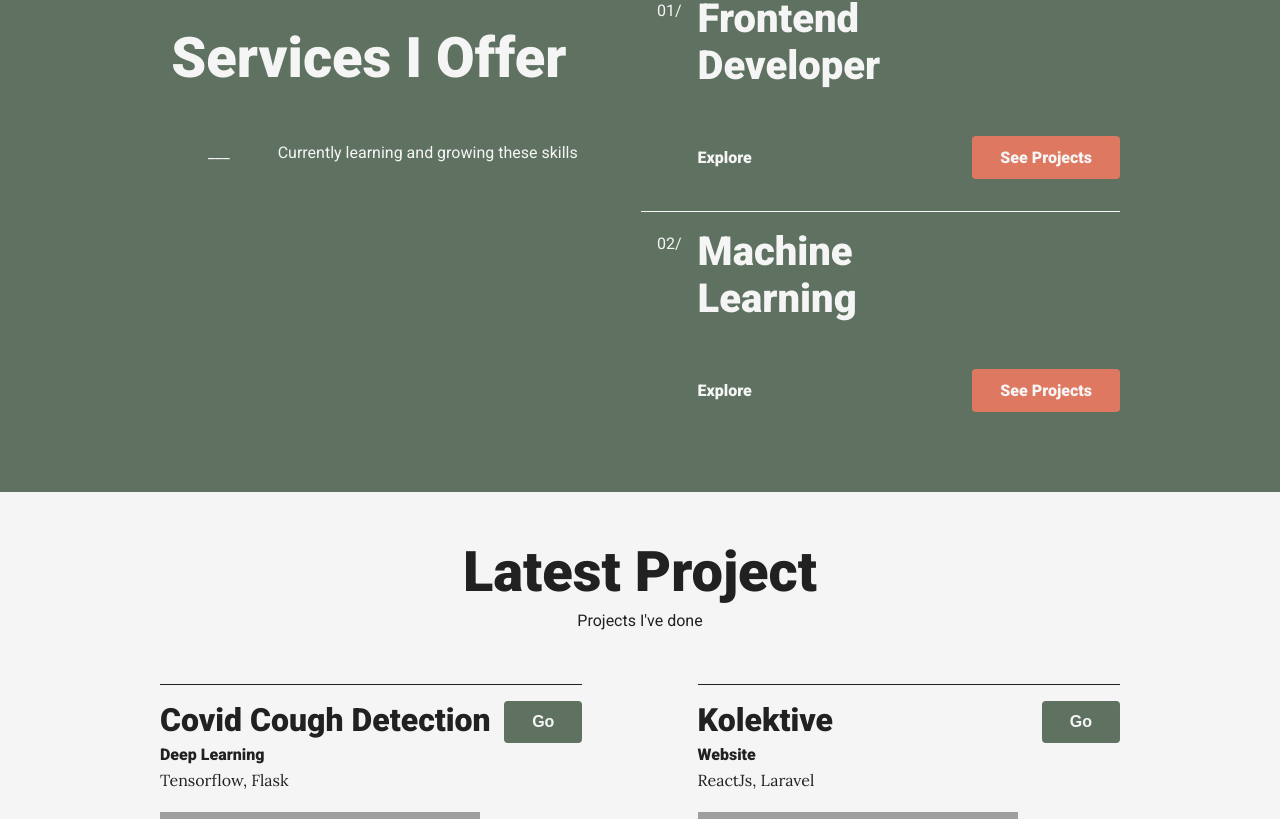
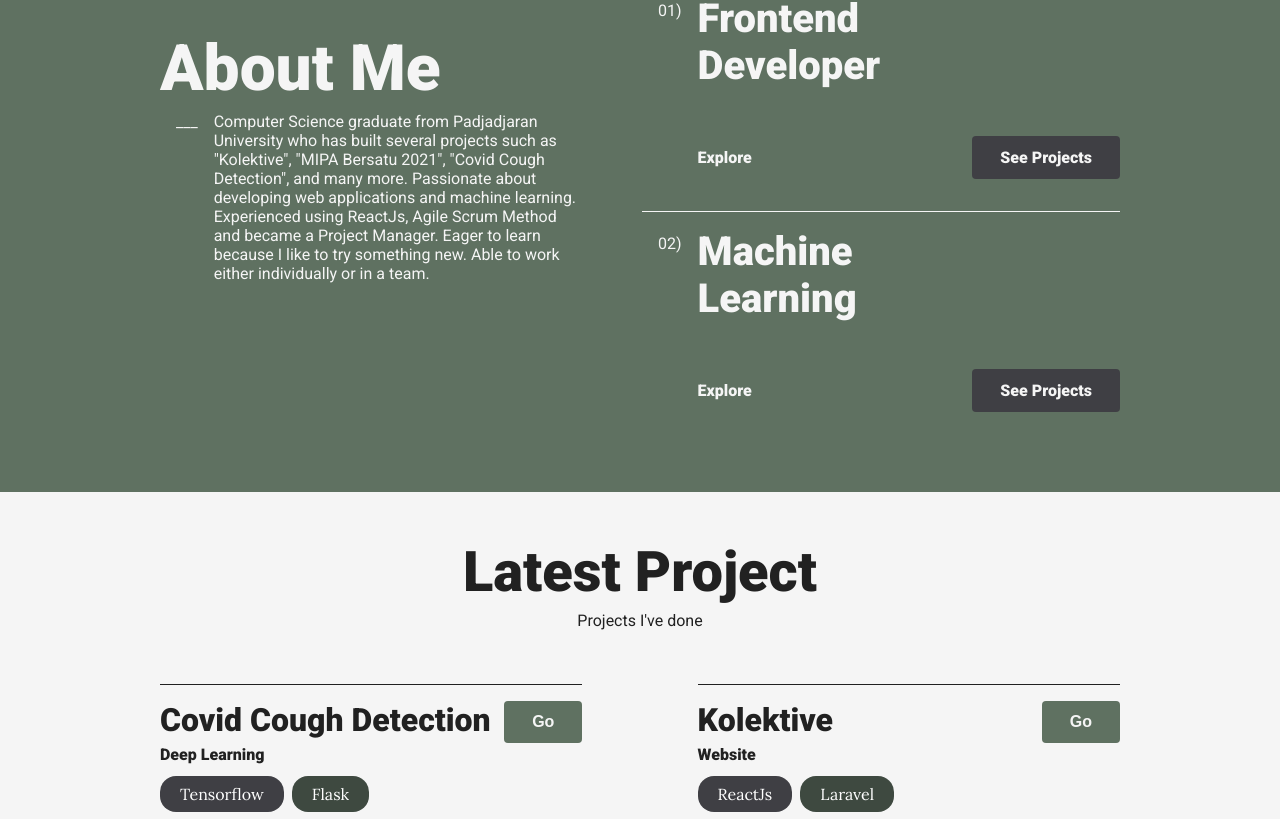
Before and after one commit to bagasapk/bagaskara, a React (Create React App) app: page / in a window 1280 px wide. Shown: the part 741-1560 px from the top of the page. Built offline with nearby package versions, Linux system fonts and the light colour scheme; grey boxes are pictures that could not be loaded.

Commit message:
color + add text

```diff
--- a/src/App.css
+++ b/src/App.css
@@ -43,9 +43,10 @@ html {
 
 body {
   --color-first: #f5f5f5;
-  --color-second: #df7861;
+  --color-second: #3f3f44;
   --color-third: #5f7161;
   --color-fourth: #fcf8e8;
+  --color-fifth: #3e4940;
   --color-black: #212121;
 
   /* --color-fifth: #F3f3f3; */
@@ -223,6 +224,11 @@ a {
   align-items: flex-end;
 }
 
+.links a:hover {
+  color: var(--color-first);
+  background-color: var(--color-second);
+}
+
 .navbar .chat,
 .button-primary,
 .button-secondary,
@@ -236,14 +242,12 @@ a {
 .button-secondary,
 .project,
 .Footer,
-.links a:hover,
 .button-secondary:hover {
   color: var(--color-first);
   cursor: pointer;
 }
 
-.navbar .chat:hover,
-.links a:hover {
+.navbar .chat:hover {
   background-color: var(--color-third);
 }
 
@@ -347,7 +351,7 @@ a {
 }
 
 .is-text-left {
-  text-align: left;
+  text-align: start;
 }
 
 .is-margin-block {
@@ -393,7 +397,7 @@ a {
 }
 
 .home .links {
-  background-color: var(--color-black);
+  background-color: var(--color-third);
   color: var(--color-first);
 }
 
@@ -404,18 +408,28 @@ a {
 
 .links a {
   border-radius: 0 0.25rem 0.25rem 0;
-  border: 2px solid var(--color-black);
+  border: 2px solid var(--color-third);
   background-color: white;
 }
 
 .project .list {
   width: 40vw;
 }
+.project button {
+  background-color: var(--color-fifth);
+}
 
 .service {
   margin-top: 2rem;
   background-color: var(--color-third);
   color: var(--color-first);
+}
+.service h2 {
+  font-size: 4rem;
+  margin-bottom: 0;
+}
+.sub_service {
+  margin-right: 4rem;
 }
 
 .skills h2 {
@@ -468,10 +482,25 @@ a {
   z-index: 2;
 }
 
+.datatech {
+  padding: .5rem 1.25rem;
+  margin-right: .5rem;
+  border-radius: 1rem;
+}
+
+.datatech0 {
+  background-color: var(--color-second);
+  color: white;
+}
+.datatech1 {
+  background-color: var(--color-fifth);
+  color: white;
+}
+
 /* Extra small devices (phones, 600px and down) */
 @media only screen and (max-width: 600px) {
-  .home .wannabe{
-    width: auto
+  .home .wannabe {
+    width: auto;
   }
   .is-margin {
     margin-inline: 1.5rem;
@@ -625,7 +654,7 @@ a {
 
 /* Medium devices (landscape tablets, 768px and up) */
 @media only screen and (min-width: 768px) and (max-width: 1024px) {
-  .is-margin{
+  .is-margin {
     margin-inline: 5rem;
   }
   .photo img {
@@ -663,13 +692,13 @@ a {
   .close-icon {
     left: calc(86vw);
   }
-  .home .detail{
+  .home .detail {
     width: 30vw;
   }
 }
 
 /* Extra large devices (large laptops and desktops, 1200px and up) */
-@media only screen and (min-width: 1025px) and (max-width:1439px) {
+@media only screen and (min-width: 1025px) and (max-width: 1439px) {
   .photo img {
     margin-right: 0;
     top: calc(19vh);
--- a/src/App.js
+++ b/src/App.js
@@ -3,6 +3,7 @@ import { Routes, Route } from "react-router-dom";
 import Home from "./pages/Home";
 import Navbar from "./components/Navbar";
 import Footer from "./components/Footer";
+// import Home2 from "./pages/Home2";
 
 function App() {
   return (
@@ -10,6 +11,7 @@ function App() {
       <Navbar></Navbar>
       <Routes>
         <Route path="/" element={<Home />} />
+        {/* <Route path="/version2" element={<Home2 />} /> */}
       </Routes>
       <Footer></Footer>
     </div>
--- a/src/pages/Home.js
+++ b/src/pages/Home.js
@@ -22,39 +22,39 @@ const Home = () => {
     {
       name: "Covid Cough Detection",
       type: "Deep Learning",
-      tech: "Tensorflow, Flask",
+      tech: ["Tensorflow", "Flask"],
       desc: "Covid Cough Detection is a website that is intended to fulfill my final project as a student at Padjadjaran University. This website can identify positive and negative covid by real-time testing. Built using the DenseNet201 architectural model and Flask as a microframework",
       image: Covid,
     },
     {
       name: "Kolektive",
       type: "Website",
-      tech: "ReactJs, Laravel",
+      tech: ["ReactJs", "Laravel"],
       desc: "Kolektive is a website intended to collect donations. The donation is intended for the organization of the event. Users can be organizers or donors.  This website is built with ReactJs framework and Laravel with agile methods.",
       image: Kolektive,
     },
     {
       name: "Intern Waktukita",
       type: "Website",
-      tech: "ReactJs",
+      tech: ["ReactJs"],
       image: waktukita,
     },
     {
       name: "Lost and Found",
       type: "Website",
-      tech: "ReactJs,Laravel",
+      tech: ["ReactJs", "Laravel"],
       image: lnf,
     },
     {
       name: "Mipa Bersatu",
       type: "Website",
-      tech: "Laravel",
+      tech: ["Laravel"],
       image: mb,
     },
     {
       name: "Cuciin",
       type: "Website",
-      tech: "Laravel",
+      tech: ["Laravel"],
       image: cuciin,
     },
   ];
@@ -124,18 +124,26 @@ const Home = () => {
       </section>
       <div className="gallery">
         <section className="service is-flex is-padding-inline is-padding-block between">
-          <div>
-            <h1>Services I Offer</h1>
+          <div className="is-text-left sub_service">
+            <h2>About Me</h2>
             <div className="is-flex around">
-              <p className="is-margin-inline">___</p>
-              <p>Currently learning and growing these skills</p>
+              <p className="is-smaller-margin-inline">___</p>
+              <p>
+                Computer Science graduate from Padjadjaran University who has
+                built several projects such as "Kolektive", "MIPA Bersatu 2021",
+                "Covid Cough Detection", and many more. Passionate about
+                developing web applications and machine learning. Experienced
+                using ReactJs, Agile Scrum Method and became a Project Manager.
+                Eager to learn because I like to try something new. Able to work
+                either individually or in a team.
+              </p>
             </div>
           </div>
           <div>
             <div className="skills w-bigger">
               {skills.map((data, key) => (
                 <div className="is-border-white-top is-flex is-smaller-padding-block">
-                  <p className="is-smaller-margin-inline">0{key + 1}/</p>
+                  <p className="is-smaller-margin-inline">{`0${key + 1})`}</p>
                   <div className="is-grid h-50">
                     <h2 className="is-null w-50 is-text-left">{data.name}</h2>
                     <div className="is-flex align-center between w-normal">
@@ -163,7 +171,13 @@ const Home = () => {
                   <div className="is-text-left">
                     <h2 className="is-null">{data.name}</h2>
                     <p className="is-bolder">{data.type}</p>
-                    <p className="is-dif-font">{data.tech}</p>
+                    <div className="is-flex">
+                      {data.tech.map((data2, index) => (
+                        <p className={`is-dif-font datatech datatech${index}`}>
+                          {data2}
+                        </p>
+                      ))}
+                    </div>
                   </div>
                   <button
                     // href="/#home"
```
Also changed, not shown: src/pages/Home2.js (added, +9 -0 lines), src/images/1663037269197.jpg (added).
